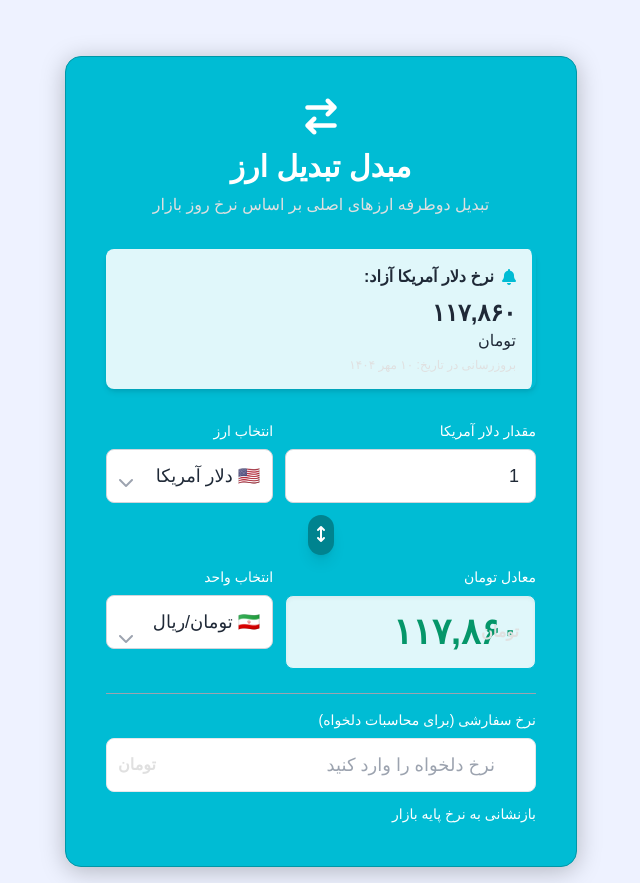
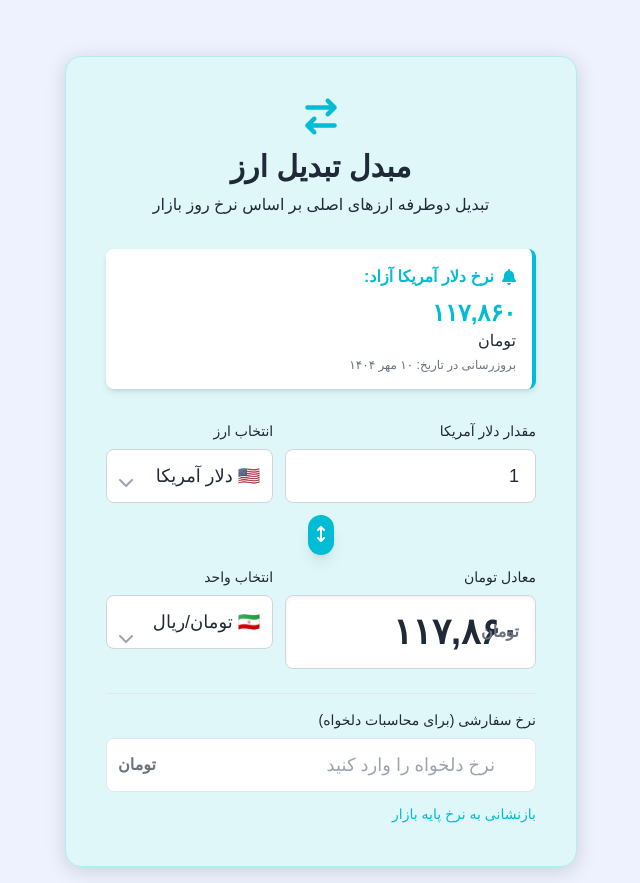
Before and after one commit to Reza-AST-2000/Telegram-proxy-finder, a plain HTML site: page index.html in a window 1280 px wide. Shown: the whole page, without its empty margins (319-959 px from the left). Drawn offline with nearby package versions, Linux system fonts and the light colour scheme; a web font is replaced by a local one.

Commit message:
Update index.html

```diff
--- a/index.html
+++ b/index.html
@@ -21,11 +21,11 @@
             direction: rtl;
         }
         .card {
-            /* این قسمت تغییر کرده است: پس زمینه کارت اصلی */
-            background-color: #00BCD4; /* رنگ آبی فیروزه‌ای از تصویر */
-            box-shadow: 0 4px 25px rgba(0, 0, 0, 0.25); /* سایه کمی قوی‌تر */
-            border: 1px solid #0097A7; /* حاشیه کمی تیره‌تر */
-            color: #f0f0f0; /* رنگ متن داخل کارت برای خوانایی بهتر */
+            /* تغییر اصلی: رنگ پس زمینه کارت به فیروزه‌ای خیلی روشن */
+            background-color: #E0F7FA;
+            box-shadow: 0 4px 20px rgba(0, 0, 0, 0.15);
+            border: 1px solid #B2EBF2; /* حاشیه کمی تیره‌تر از پس‌زمینه */
+            color: #1f2937; /* متن داخل کارت تیره شد */
         }
         /* استایل اختصاصی برای ورودی‌ها و منوی کشویی */
         .input-group input, .input-group select {
@@ -36,8 +36,8 @@
         }
         .input-group input:focus, .input-group select:focus {
             outline: none;
-            border-color: #4f46e5;
-            box-shadow: 0 0 0 3px rgba(79, 70, 229, 0.3);
+            border-color: #00BCD4; /* رنگ فیروزه‌ای اصلی برای فوکوس */
+            box-shadow: 0 0 0 3px rgba(0, 188, 212, 0.3);
         }
         /* نمایش نتیجه به صورت چپ‌چین */
         #outputAmount {
@@ -46,35 +46,44 @@
             color: #059669; /* سبز برای نتیجه نهایی */
         }
         .result-box {
-            background-color: #e0f7fa; /* پس‌زمینه روشن برای باکس نتیجه */
-            border: 1px solid #00BCD4; /* حاشیه همرنگ کارت */
+            background-color: #ffffff; /* باکس نتیجه سفید شد */
+            border: 1px solid #d1d5db;
         }
         .switch-button {
             transition: transform 0.3s ease;
-            background-color: #00838F; /* رنگ کمی تیره‌تر از کارت */
+            background-color: #00BCD4; /* دکمه سوئیچ فیروزه‌ای ماند */
+            color: white;
         }
         .switch-button:hover {
             transform: scale(1.05);
-            background-color: #0097A7;
+            background-color: #00838F;
         }
-        /* تنظیم رنگ‌های متن در قسمت‌های مختلف کارت */
-        .card h1, .card p, .card label {
-            color: #ffffff; /* عنوان‌ها و لیبل‌ها سفید شوند */
-        }
-        .card .text-gray-500 {
-             color: #e0e0e0; /* متن توضیحات کمی روشن‌تر */
-        }
-        .card .text-gray-700 {
-             color: #f0f0f0; /* لیبل‌ها و متن‌های مشابه سفید شوند */
+        /* تنظیم رنگ‌های متن در قسمت‌های مختلف کارت برای خوانایی */
+        .card h1, .card p, .card label, .card .text-gray-700 {
+            color: #1f2937 !important;
         }
         /* بخش اعلان نرخ */
         .notification-box {
-            background-color: #e0f7fa; /* پس زمینه روشن برای اعلان نرخ */
-            border-color: #00BCD4; /* حاشیه همرنگ کارت */
+            background-color: #ffffff; /* پس زمینه روشن برای اعلان نرخ */
+            border-color: #00BCD4; /* حاشیه همرنگ اصلی */
             color: #1f2937; /* متن اعلان تیره */
         }
-        .notification-box .fa-bell, .notification-box .text-indigo-800 {
-            color: #00BCD4; /* آیکون و نرخ اصلی همرنگ کارت */
+        .notification-box .fa-bell, .notification-box span {
+            color: #00BCD4; /* آیکون و نرخ اصلی فیروزه‌ای شد */
+        }
+        .notification-box .text-gray-500 {
+            color: #6b7280 !important; /* تاریخ بروزرسانی خاکستری متوسط */
+        }
+        /* رنگ آیکون بالای عنوان */
+        .card header i {
+            color: #00BCD4;
+        }
+        /* رنگ دکمه بازنشانی */
+        .card button.mt-3 {
+             color: #00BCD4 !important;
+        }
+        .border-gray-400 {
+             border-color: #d1d5db !important;
         }
     </style>
 </head>
@@ -82,7 +91,7 @@
 
     <div class="w-full max-w-lg mt-10 card p-6 md:p-10 rounded-2xl">
         <header class="text-center mb-8">
-            <i class="fa-solid fa-arrow-right-arrow-left text-4xl text-white mb-3"></i>
+            <i class="fa-solid fa-arrow-right-arrow-left text-4xl mb-3"></i>
             <h1 class="text-3xl font-extrabold">مبدل تبدیل ارز</h1>
             <p class="text-gray-500 mt-2">تبدیل دوطرفه ارزهای اصلی بر اساس نرخ روز بازار</p>
         </header>
@@ -117,7 +126,7 @@
             </div>
 
             <div class="flex justify-center my-3">
-                <button onclick="swapCurrencies()" class="switch-button p-2 text-white rounded-full shadow-lg">
+                <button onclick="swapCurrencies()" class="switch-button p-2 rounded-full shadow-lg">
                     <i class="fa-solid fa-arrows-up-down"></i>
                 </button>
             </div>
@@ -145,20 +154,20 @@
             </div>
         </div>
 
-        <div class="border-t border-gray-400 pt-4">
+        <div class="border-t pt-4">
             <label for="customRateInput" class="block text-sm font-medium mb-2">نرخ سفارشی (برای محاسبات دلخواه)</label>
             <div class="relative">
                 <input type="number" id="customRateInput" oninput="calculate()" class="w-full p-3 pr-10 border rounded-lg text-lg" placeholder="نرخ دلخواه را وارد کنید">
                 <span class="absolute left-3 top-1/2 transform -translate-y-1/2 text-gray-500 font-bold">تومان</span>
             </div>
-            <button onclick="resetRate()" class="mt-3 text-sm text-white hover:text-gray-200 font-medium transition">بازنشانی به نرخ پایه بازار</button>
+            <button onclick="resetRate()" class="mt-3 text-sm font-medium transition">بازنشانی به نرخ پایه بازار</button>
         </div>
 
     </div>
 
     <script>
         // **********************************************
-        // ۱. داده‌های اصلی نرخ ارز (به‌روز شده در ۱۰ مهر ۱۴۰۴)
+        // ۱. داده‌های اصلی نرخ ارز
         // **********************************************
         const exchangeData = {
             updateDate: "۱۰ مهر ۱۴۰۴",
@@ -212,22 +221,19 @@
             let rateInputToBase = exchangeData.rates[inputCode].rate;
             let rateOutputToBase = exchangeData.rates[outputCode].rate;
 
-            let currentRate = rateInputToBase; // نرخ فعلی ارز ورودی
+            let currentRate = rateInputToBase;
             if (elements.customRateInput.value && !isNaN(parseFloat(elements.customRateInput.value))) {
                 currentRate = parseFloat(elements.customRateInput.value);
             }
 
             // نمایش نرخ پایه در اعلان بالا
             if (inputCode === 'IRR' && outputCode !== 'IRR') {
-                 // تبدیل از تومان به ارز دیگر: نرخ ارز خروجی به تومان را نمایش بده
                  elements.baseRateDisplay.textContent = formatNumber(rateOutputToBase);
                  elements.baseCurrencyName.textContent = `نرخ ${exchangeData.rates[outputCode].name} آزاد:`;
             } else if (inputCode !== 'IRR') {
-                 // تبدیل از ارز به تومان یا ارز دیگر: نرخ ارز ورودی به تومان را نمایش بده
                  elements.baseRateDisplay.textContent = formatNumber(currentRate);
                  elements.baseCurrencyName.textContent = `نرخ ${exchangeData.rates[inputCode].name} آزاد:`;
             } else {
-                 // هر دو تومان هستند یا یک مورد IRR و دیگری IRR است (نباید اتفاق بیفتد)
                  elements.baseRateDisplay.textContent = '---';
                  elements.baseCurrencyName.textContent = 'نرخ';
             }
@@ -241,11 +247,11 @@
             // انجام محاسبات
             let resultAmount;
 
-            if (inputCode === 'IRR') { // تبدیل از تومان به ارز دیگر
+            if (inputCode === 'IRR') {
                 resultAmount = amount / rateOutputToBase;
-            } else if (outputCode === 'IRR') { // تبدیل از ارز دیگر به تومان
+            } else if (outputCode === 'IRR') {
                 resultAmount = amount * currentRate;
-            } else { // تبدیل بین دو ارز (مثلاً دلار به یورو)
+            } else {
                 const amountInToman = amount * currentRate;
                 resultAmount = amountInToman / rateOutputToBase;
             }
@@ -261,18 +267,16 @@
         function formatNumber(num, decimalPlaces = 0) {
             if (isNaN(num)) return '۰';
 
-            // برای نمایش اعشار در ارزها
             const formatted = num.toFixed(decimalPlaces);
 
-            // جداکننده هزارگان و اعشار فارسی
             const parts = formatted.split('.');
             parts[0] = parts[0].replace(/\B(?=(\d{3})+(?!\d))/g, ",");
             return parts.join('/').replace(/(\d)/g, d => '۰۱۲۳۴۵۶۷۸۹'[d]);
         }
 
         document.addEventListener('DOMContentLoaded', () => {
-            elements.inputCurrency.value = 'USD'; // پیش‌فرض اولیه
-            elements.outputCurrency.value = 'IRR'; // پیش‌فرض اولیه
+            elements.inputCurrency.value = 'USD';
+            elements.outputCurrency.value = 'IRR';
             calculate();
         });
 
```
